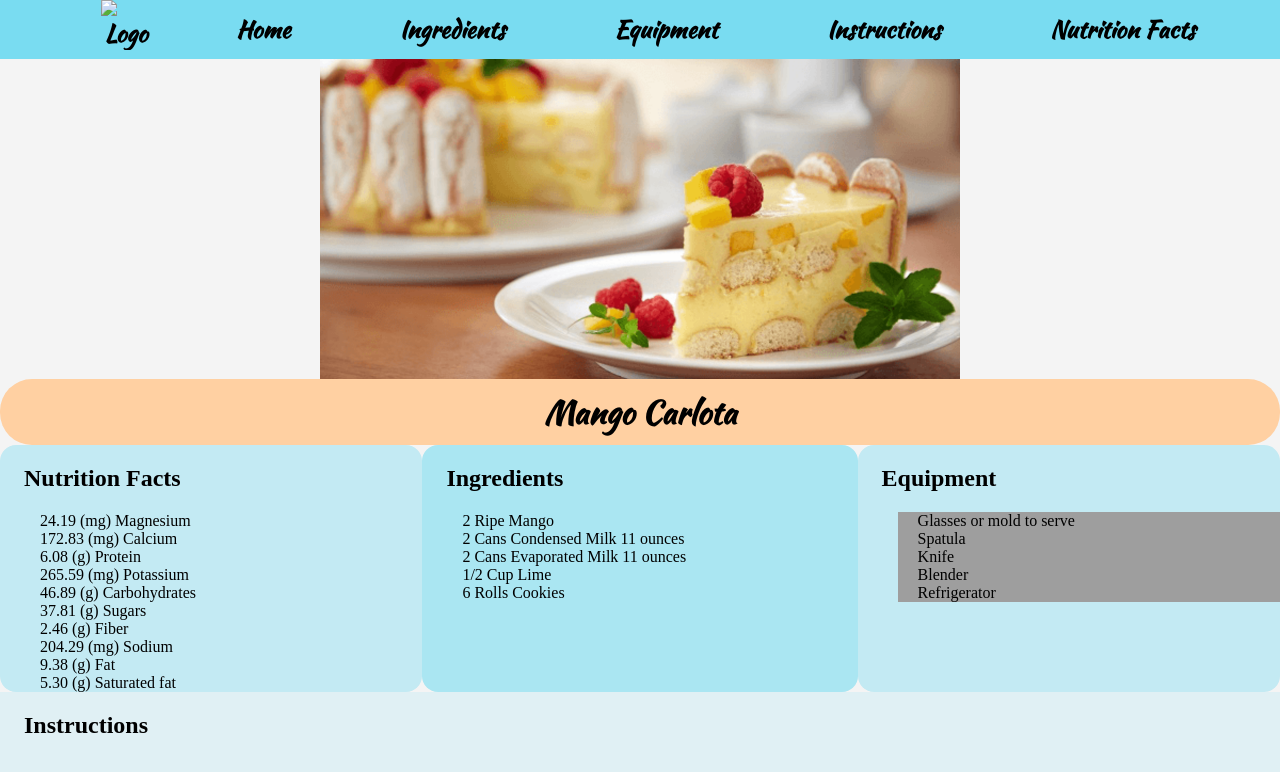
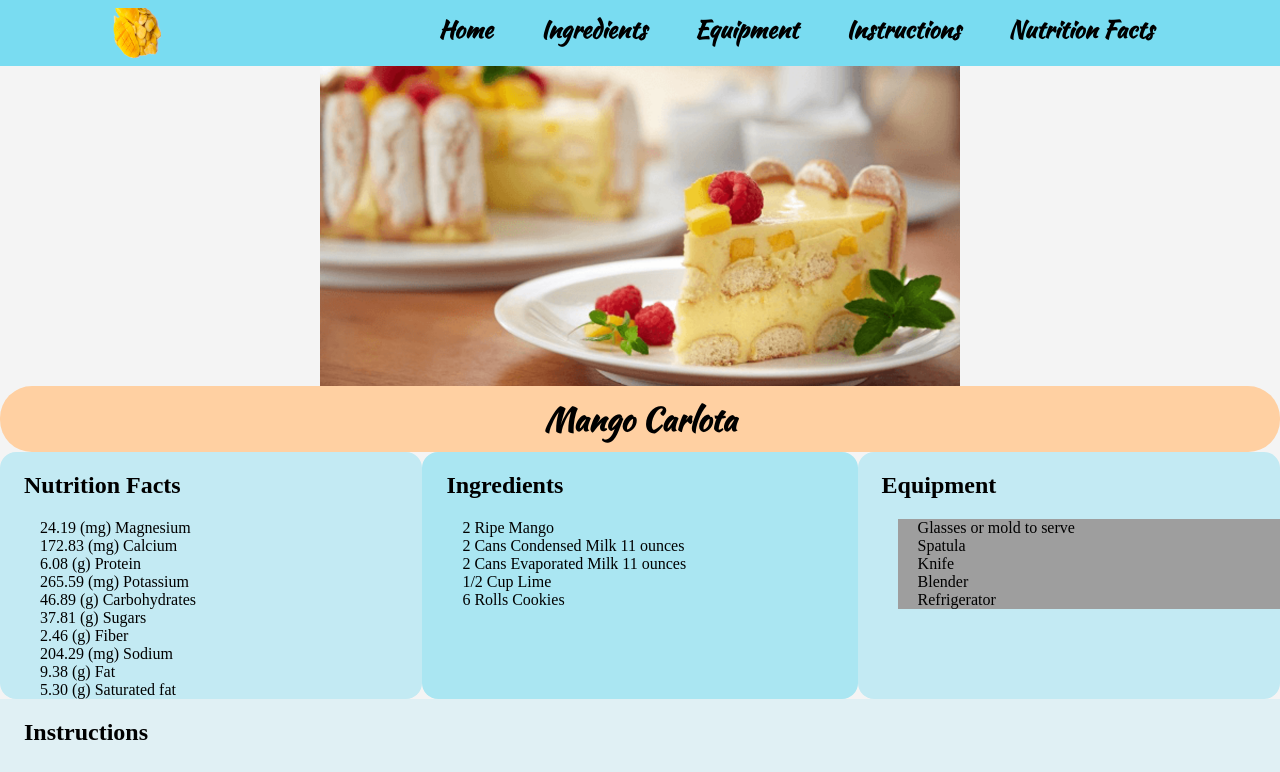
Before and after one commit to jhonalex06/The-Perfect-Sandwich, a plain HTML site: page index.html in a window 1280 px wide. Shown: the top 772 px of the page. Drawn offline with Linux system fonts and the light colour scheme; grey boxes are pictures that could not be loaded.

Commit message:
Update nav to display-flex

```diff
--- a/css/main.css
+++ b/css/main.css
@@ -41,19 +41,24 @@ li.li1 {
 }
 
 nav{
+    display: flex;
     text-align: center;
     background-color: #79DCF1;
     font-family: kaushan;
     font-weight: bold;
     margin: 0;
     padding: 0;
+    justify-content: space-around;
+}
+
+nav img {
+    margin: 0.5em;
 }
 
 nav ul{
     list-style-type: none;
     display: flex;
     flex-direction: row;
-    justify-content: space-evenly;
     font-size: 1.5em;
 }
 
--- a/index.html
+++ b/index.html
@@ -8,8 +8,8 @@
 </head>
 <body>
     <nav>
+        <img src="images/mango.png" alt="Logo" width="50" height="50">
         <ul>
-            <img src="images/mango.jpg" alt="Logo" width="50" height="50">
             <li>Home</li>
             <li>Ingredients</li>
             <li>Equipment</li>
```
Also changed, not shown: images/mango.png (added).
